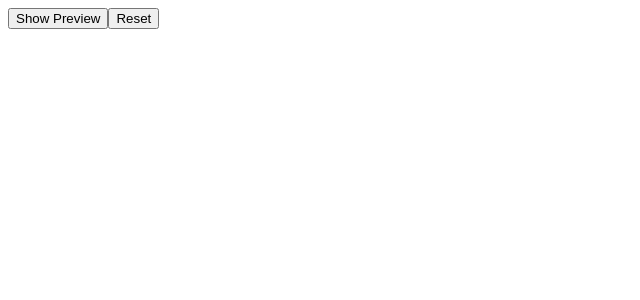
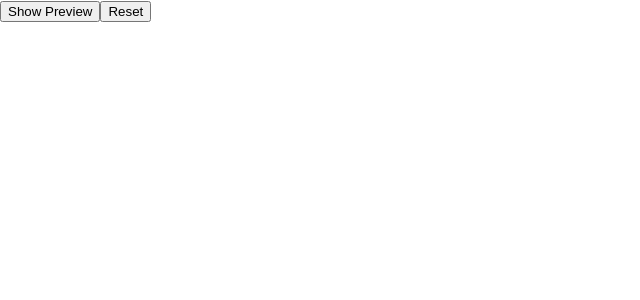
Before and after one commit to berkaysson/cv-creator-app, a React (Create React App) app: page / in a window 1280 px wide. Shown: the top 300 px of the page, without its empty margins (0-640 px from the left). Built offline with nearby package versions, Linux system fonts and the light colour scheme.

Commit message:
Add font-family

```diff
--- a/public/index.html
+++ b/public/index.html
@@ -1,12 +1,18 @@
 <!DOCTYPE html>
 <html lang="en">
+
 <head>
   <meta charset="UTF-8">
   <meta http-equiv="X-UA-Compatible" content="IE=edge">
   <meta name="viewport" content="width=device-width, initial-scale=1.0">
   <title>CV App</title>
+  <link rel="preconnect" href="https://fonts.googleapis.com">
+  <link rel="preconnect" href="https://fonts.gstatic.com" crossorigin>
+  <link href="https://fonts.googleapis.com/css2?family=Lato&display=swap" rel="stylesheet">
 </head>
+
 <body>
   <div id="root"></div>
 </body>
+
 </html>
--- a/src/Style/index.css
+++ b/src/Style/index.css
@@ -0,0 +1,11 @@
+* {
+  box-sizing: border-box;
+}
+
+html {
+  font-family: 'Lato', sans-serif;
+}
+
+body {
+  margin: 0;
+}
```
